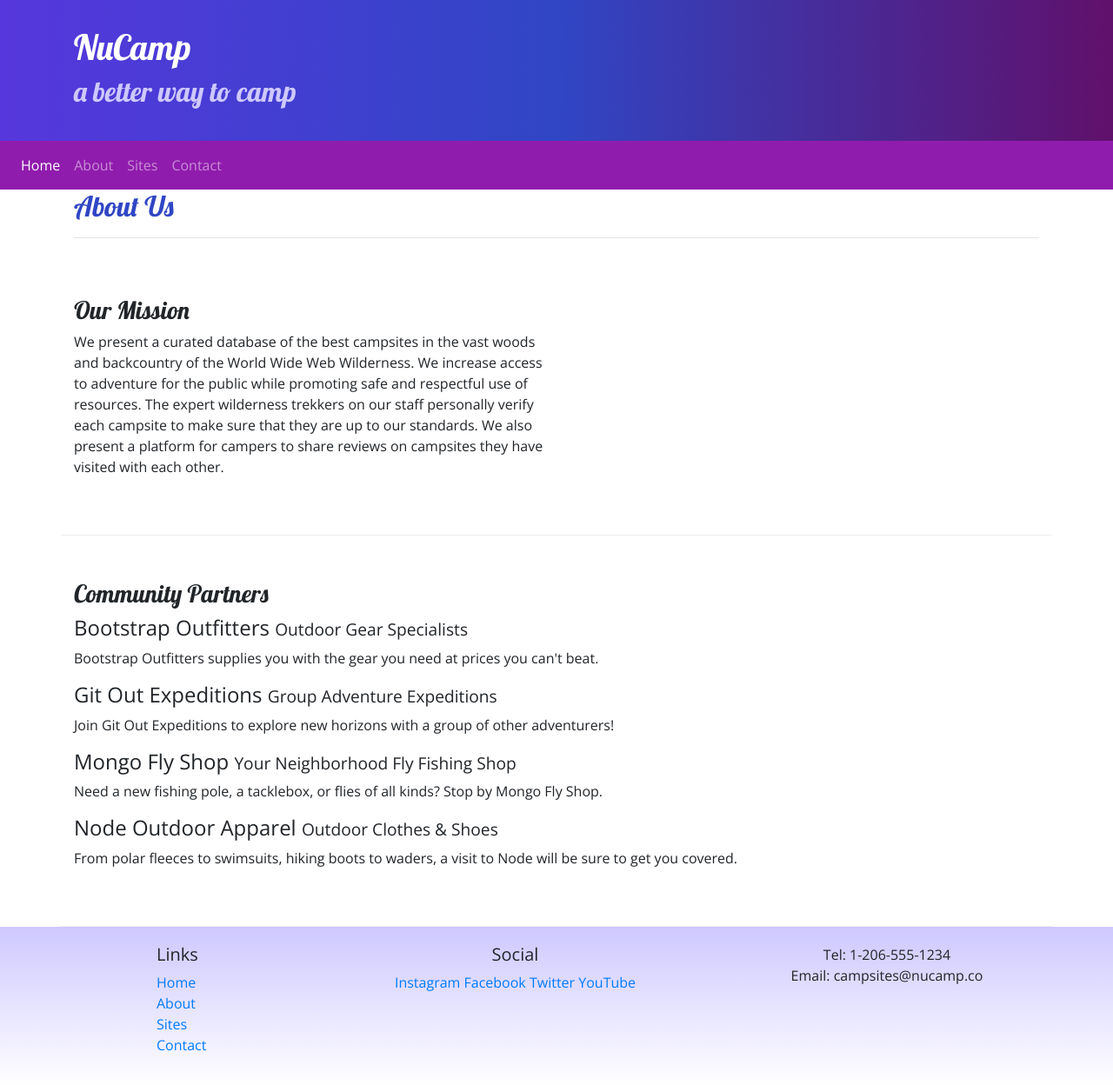
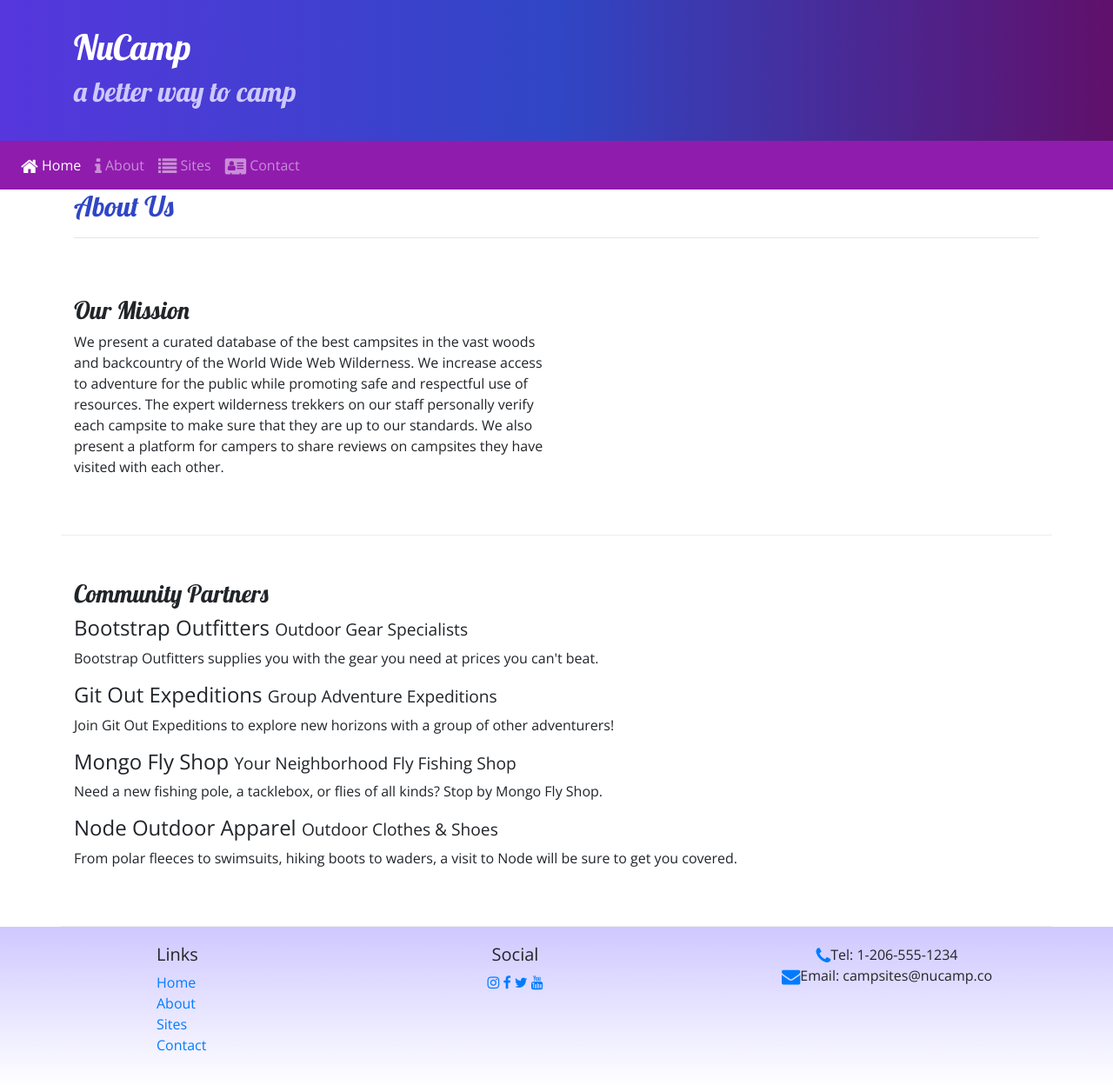
Before and after one commit to Scratcheee/nucampsite, a website: page aboutus.html in a window 1280 px wide. Shown: the whole page at 87% size. Drawn offline with nearby package versions, Linux system fonts and the light colour scheme.

Commit message:
Added Icon Fonts

```diff
--- a/aboutus.html
+++ b/aboutus.html
@@ -9,6 +9,7 @@
     <link rel="stylesheet" href="node_modules/bootstrap/dist/css/bootstrap.min.css" />
 
     <!-- Additional CSS must be placed after Bootstrap CSS -->
+    <link rel="stylesheet" href="node_modules/font-awesome/css/font-awesome.min.css" />
     <link rel="stylesheet" href="https://fonts.googleapis.com/css?family=Lobster|Open+Sans" />
     <link rel="stylesheet" href="css/styles.css" />
 
@@ -35,10 +36,10 @@
         </button>
         <div class="collapse navbar-collapse" id="nucampNavbar">
         <ul class="navbar-nav">
-            <li class="nav-item active"><a class="nav-link" href="index.html">Home</a></li>
-            <li class="nav-item"><a class="nav-link" href="aboutus.html">About</a></li>
-            <li class="nav-item"><a class="nav-link" href="#">Sites</a></li>
-            <li class="nav-item"><a class="nav-link" href="#">Contact</a></li>
+            <li class="nav-item active"><a class="nav-link" href="index.html"><i class="fa fa-home fa-lg"></i> Home</a></li>
+            <li class="nav-item"><a class="nav-link" href="aboutus.html"><i class="fa fa-info fa-lg"></i> About</a></li>
+            <li class="nav-item"><a class="nav-link" href="#"><i class="fa fa-list fa-lg"></i> Sites</a></li>
+            <li class="nav-item"><a class="nav-link" href="#"><i class="fa fa-address-card fa-lg"></i> Contact</a></li>
         </ul>
     </div>
     </nav>
@@ -86,15 +87,16 @@
                     </ul>
                 </div>
                 <div class="col-6 col-sm-5 text-center">
+
                     <h5>Social</h5>
-                    <a href="http://instagram.com/">Instagram</a>
-                    <a href="http://facebook.com/">Facebook</a>
-                    <a href="http://twitter.com/">Twitter</a>
-                    <a href="http://youtube.com/">YouTube</a>
+                    <a href="http://instagram.com/"><i class="fa fa-instagram"></i></a>
+                    <a href="http://facebook.com/"><i class="fa fa-facebook"></i></a>
+                    <a href="http://twitter.com/"><i class="fa fa-twitter"></i></a>
+                    <a href="http://youtube.com/"><i class="fa fa-youtube"></i></a>
                 </div>
                 <div class="col-sm-4 text-center">
-                    Tel: 1-206-555-1234<br />
-                    Email: campsites@nucamp.co
+                    <i class="fa fa-phone fa-lg text-primary"></i>Tel: 1-206-555-1234<br />
+                    <i class="fa fa-envelope fa-lg text-primary"></i>Email: campsites@nucamp.co
                 </div>
            </div>
         </div>
--- a/package.json
+++ b/package.json
@@ -7,7 +7,7 @@
     "lite": "lite-server",
     "start": "npm run lite",
     "test": "echo \"Error: no test specified\" && exit 1"
- },
+  },
   "author": "",
   "license": "ISC",
   "devDependencies": {
@@ -15,6 +15,7 @@
   },
   "dependencies": {
     "bootstrap": "^4.5.2",
+    "font-awesome": "^4.7.0",
     "jquery": "^3.5.1",
     "popper.js": "^1.16.1"
   }
```
Also changed, not shown: index.html (+11 -10 lines), 1 other file.
